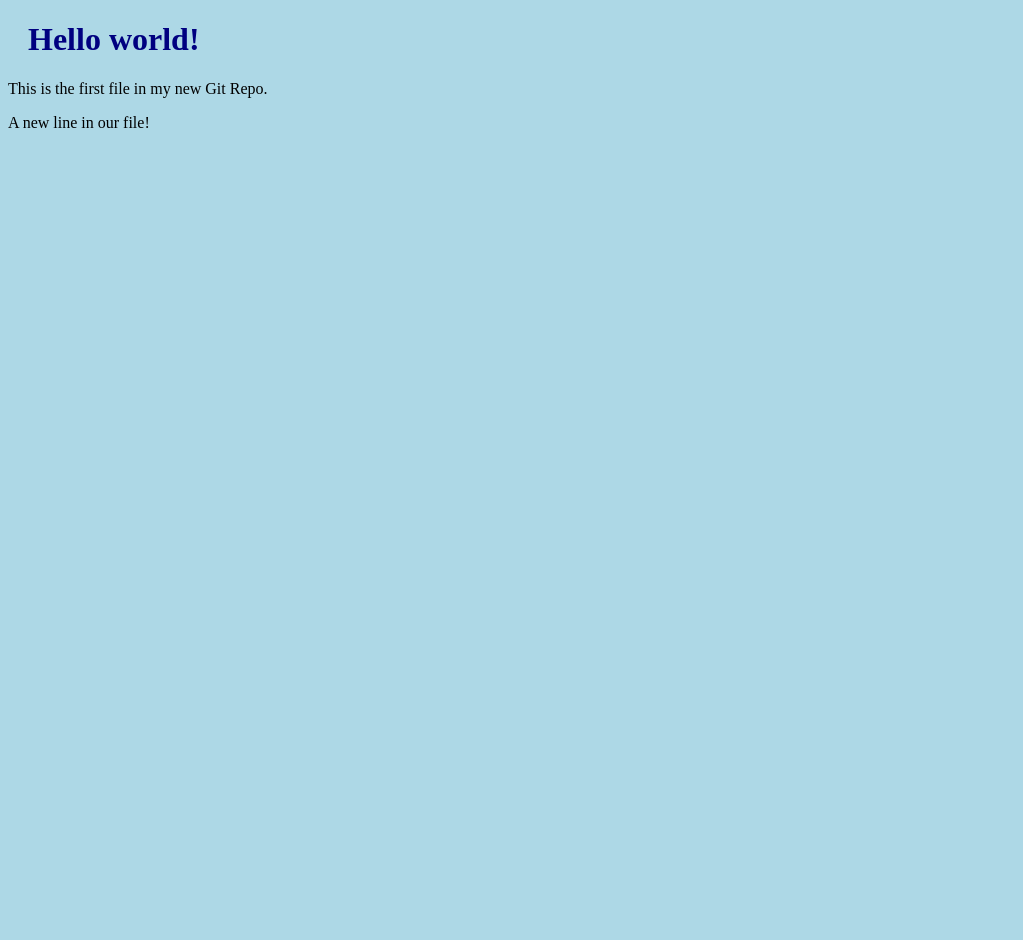
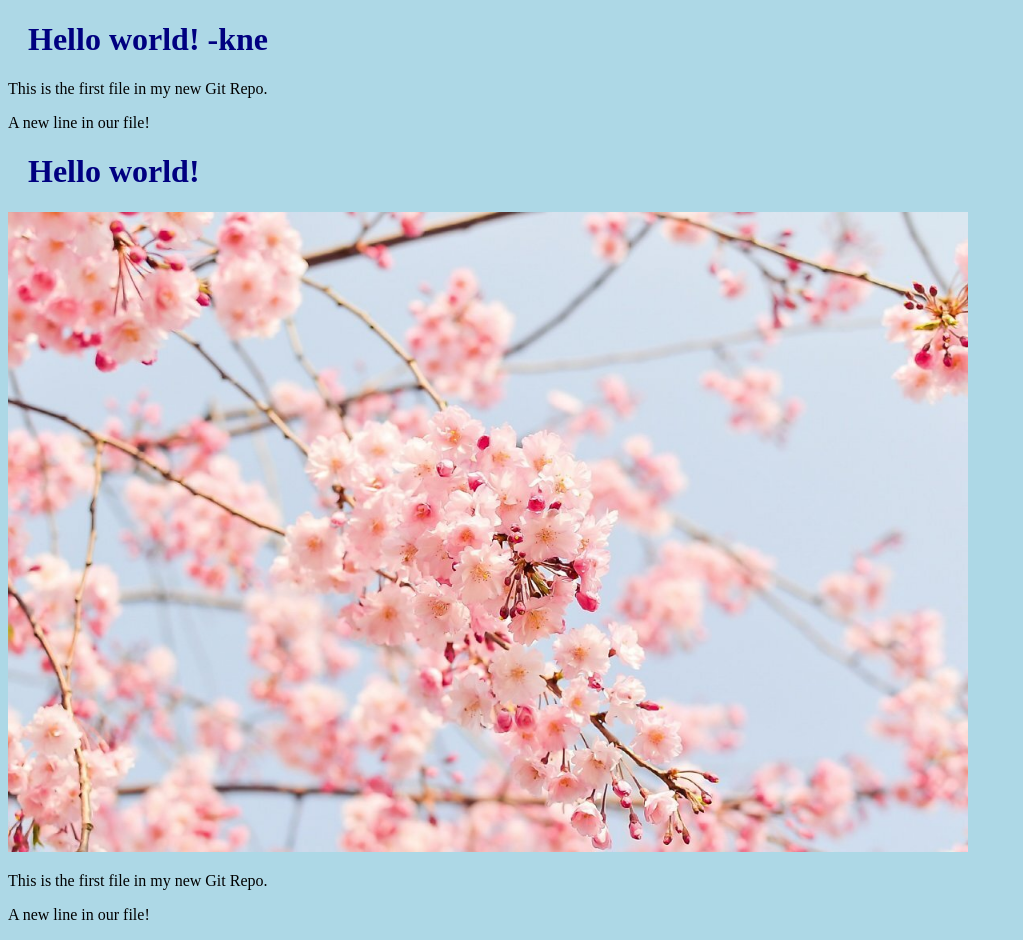
Before and after one commit to gogowhale/study, a plain HTML site: page index.html in a window 1280 px wide. Shown: the whole page, without its empty margins (0-1023 px from the left). Before the commit the page ends 800 px from the top, so only its background shows below. Drawn offline with Linux system fonts and the light colour scheme.

Commit message:
hello-world-image 가지에달기

```diff
--- a/index.html
+++ b/index.html
@@ -6,9 +6,16 @@
 </head>
 <body>
 
-<h1>Hello world!</h1>
+<h1>Hello world! -kne</h1>
 <p>This is the first file in my new Git Repo.</p>
 <p>A new line in our file!</p>
 
+<h1>Hello world!</h1>
+<div><img src="img_hello_world.jpg" alt="Hello World from Space"
+style="width:100%;max-width:960px"></div>
+<p>This is the first file in my new Git Repo.</p>
+<p>A new line in our file!</p>
+
+
 </body>
 </html>
```
Also changed, not shown: img_hello_world.jpg (added).
